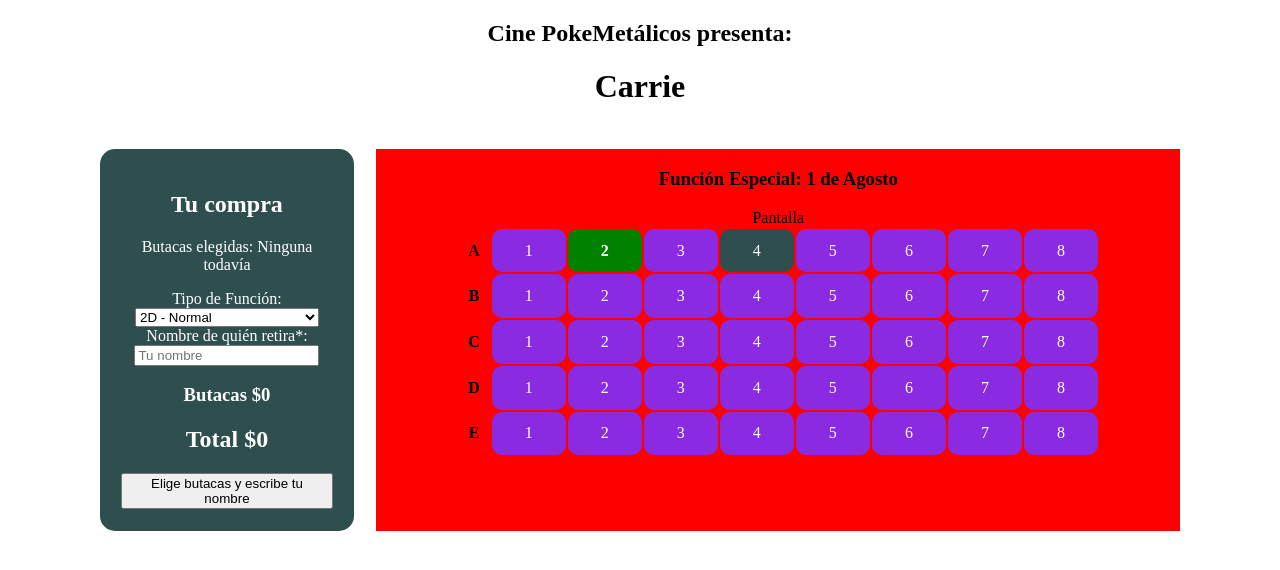
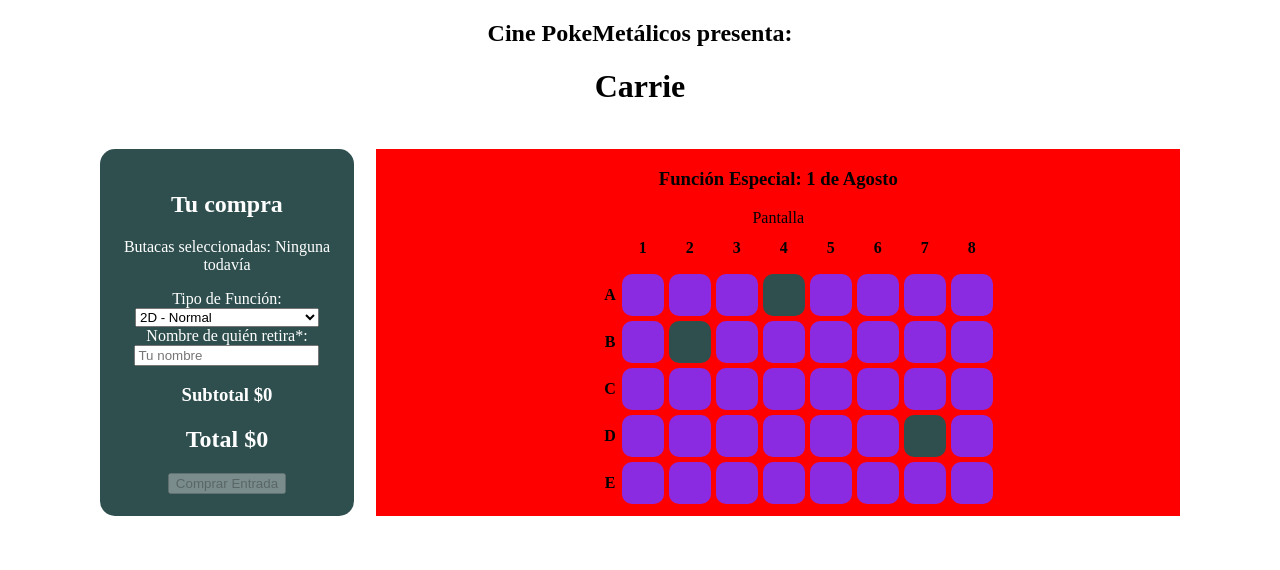
Before and after one commit to fernandakauak/vamos-al-cine, a Vue app: page / in a window 1280 px wide. Shown: the top 570 px of the page. Built offline with nearby package versions, Linux system fonts and the light colour scheme.

Commit message:
Fix: Reestructuración del sistema de selección de butacas. Ahora funciona por clases dinámicas. Update: Reformulacion del display de las butacas para una interfaz mas limpia e interactiva.

```diff
--- a/src/App.vue
+++ b/src/App.vue
@@ -1,9 +1,11 @@
 <script setup>
 import FerComp from './components/FerComp.vue';
 import MartinComp from './components/MartinComp.vue';
+import ButacasComp from './components/ButacasComp.vue';
+
 </script>
 
 <template>
-  <MartinComp />
-  <FerComp />
+  <ButacasComp />
+
 </template>
--- /dev/null
+++ b/src/components/ButacasComp.vue
@@ -0,0 +1,184 @@
+<script setup>
+import { ref, reactive, computed, watch } from 'vue';
+
+const cliente = reactive({ nombre: '' });
+const tipoFuncion = ref('normal');
+const aviso = ref('');
+const comprado = ref(false);
+
+const cantidad = ref(0);
+const seleccionadas = ref([]);
+const ocupadas = ['A4', 'B2', 'D7'];
+const subtotal = ref(0);
+const total = ref(0);
+
+const puedeComprar = computed(() => {
+  return cantidad.value > 0 && cliente.nombre.trim() !== '' && cantidad.value <= 6;
+});
+
+watch([seleccionadas, tipoFuncion], () => {
+  cantidad.value = seleccionadas.value.length;
+  const precioBase = 5000;
+  const adicional = tipoFuncion.value === '3d' ? 1500 : 0;
+  subtotal.value = cantidad.value * precioBase;
+  total.value = cantidad.value * (precioBase + adicional);
+}, { deep: true });
+
+function obtenerClase(butaca) {
+  if (ocupadas.includes(butaca)) return 'ocupada';
+  if (seleccionadas.value.includes(butaca)) return 'seleccionada';
+  return 'disponible';
+}
+
+function seleccionar(butaca) {
+  if (ocupadas.includes(butaca)) return;
+
+  const index = seleccionadas.value.indexOf(butaca);
+  if (index !== -1) {
+    seleccionadas.value.splice(index, 1);
+    aviso.value = '';
+  } else {
+    if (seleccionadas.value.length >= 6) {
+      aviso.value = 'Máximo 6 butacas por compra 🎫';
+    } else {
+      seleccionadas.value.push(butaca);
+      aviso.value = '';
+    }
+  }
+}
+
+function comprar() {
+  if (!puedeComprar.value) return;
+  comprado.value = true;
+}
+</script>
+
+<template>
+    <header>
+        <h2>Cine PokeMetálicos <span>presenta</span>:</h2>
+        <h1>Carrie</h1>
+    </header>
+    <section>
+        <aside>
+            <h2>Tu compra</h2>
+            <p>Butacas seleccionadas:
+              <span>{{ seleccionadas.length > 0 ? seleccionadas.join(', ') : 'Ninguna todavía' }}</span>
+            </p>
+            <label for="salapeli">Tipo de Función:</label>
+            <select v-model="tipoFuncion" id="salapeli">
+                <option value="normal">2D - Normal</option>
+                <option value="3d">3D — (+$1.500 por butaca)</option>
+            </select>
+            <label for="retiro">Nombre de quién retira*:</label>
+            <input type="text" id="retiro" placeholder="Tu nombre" v-model="cliente.nombre">
+
+            <p class="aviso" v-if="aviso">{{ aviso }}</p>
+
+            <h3>Subtotal <span>${{ subtotal }}</span></h3>
+            <h2>Total <span>${{ total }}</span></h2>
+
+            <button :disabled="!puedeComprar" @click="comprar">
+              {{ comprado ? '¡Comprado con éxito!' : 'Comprar Entrada' }}
+            </button>
+        </aside>
+        <article>
+            <h1>Función Especial: 1 de Agosto</h1>
+
+            <div>Pantalla</div>
+
+            <table class="butacas">
+                <thead>
+                    <tr>
+                        <th></th>
+                        <th v-for="num in 8" :key="num">{{ num }}</th>
+                    </tr>
+                </thead>
+                <tbody>
+                    <tr v-for="fila in ['A', 'B', 'C', 'D', 'E']" :key="fila">
+                        <th>{{ fila }}</th>
+                        <td
+                            v-for="num in 8"
+                            :key="num"
+                            :class="obtenerClase(`${fila}${num}`)"
+                            @click="seleccionar(`${fila}${num}`)"
+                        >
+                            {{ seleccionadas.includes(`${fila}${num}`) ? `${fila}${num}` : '\u00a0' }}
+                        </td>
+                    </tr>
+                </tbody>
+            </table>
+        </article>
+    </section>
+</template>
+
+<style scoped>
+    section {
+        width: 96%;
+        display: flex;
+        gap: 2%;
+        padding: 2%;
+    }
+
+    article {
+        width: 76%;
+        margin: 0;
+        background-color: red;
+    }
+
+    aside {
+        width: 20%;
+        border-radius: 15px;
+        background-color: darkslategrey;
+        color: white;
+        padding: 2%;
+    }
+
+    .butacas {
+        display: grid;
+        grid-template-columns: auto repeat(8, 1fr);
+        gap: 5px;
+        width: auto;
+        max-width: 350px;
+        margin: auto;
+    }
+
+    .butacas thead,
+    .butacas tbody,
+    .butacas tr {
+        display: contents;
+    }
+
+    .butacas th {
+        display: flex;
+        align-items: center;
+        justify-content: center;
+        min-height: 40px;
+    }
+
+    .butacas td {
+        display: flex;
+        align-items: center;
+        justify-content: center;
+        aspect-ratio: 1 / 1;
+        color: white;
+        border-radius: 10px;
+        padding: 0;
+        box-sizing: border-box;
+    }
+
+    .butacas td.disponible {
+        background-color: blueviolet;
+        cursor: pointer;
+    }
+
+    .butacas td.seleccionada {
+        background-color: green;
+        font-weight: bold;
+        cursor: pointer;
+    }
+
+    .butacas td.ocupada {
+        background-color: darkslategray;
+        cursor: not-allowed;
+    }
+</style>
--- a/src/components/FerComp.vue
+++ b/src/components/FerComp.vue
@@ -1,4 +1,33 @@
-<script setup></script>
+<script setup>
+import { ref, reactive, computed, watch } from 'vue';
+
+const cliente = reactive({ nombre: '' });
+const tipoFuncion = ref('normal');
+const aviso = ref('');
+const comprado = ref(false);
+
+const cantidad = ref(0);
+const elegidos = ref([]);
+const subtotal = ref(0);
+const total = ref(0);
+
+const puedeComprar = computed(() => {
+  return cantidad.value > 0 && cliente.nombre.trim() !== '';
+});
+
+watch(cantidad, (nuevaCantidad) => {
+  if (nuevaCantidad > 6) {
+    aviso.value = 'Máximo 6 butacas por compra 🎫';
+  } else {
+    aviso.value = '';
+  }
+});
+
+function comprar() {
+  if (!puedeComprar.value) return;
+  comprado.value = true;
+}
+</script>
 
 <template>
     <header>
```
